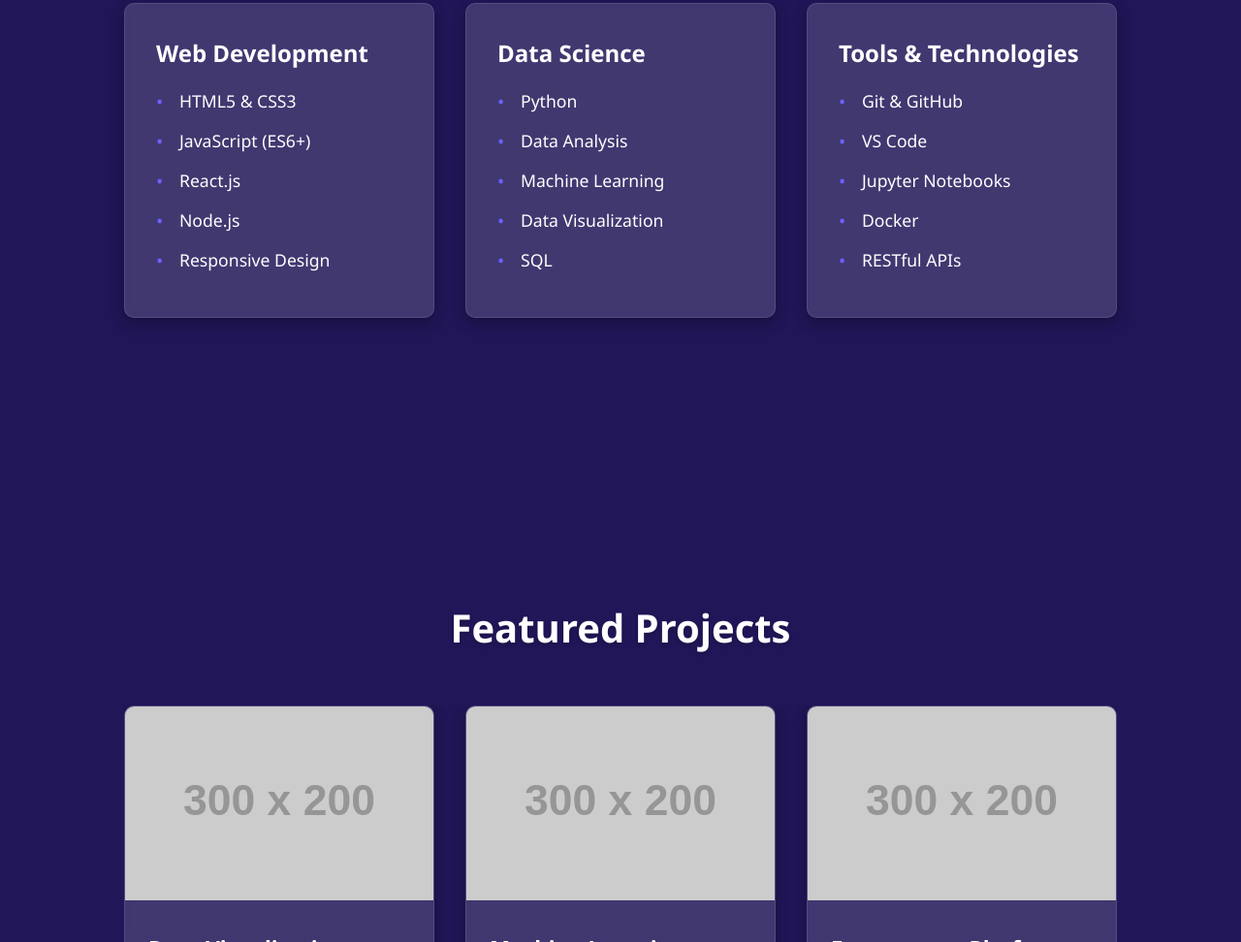
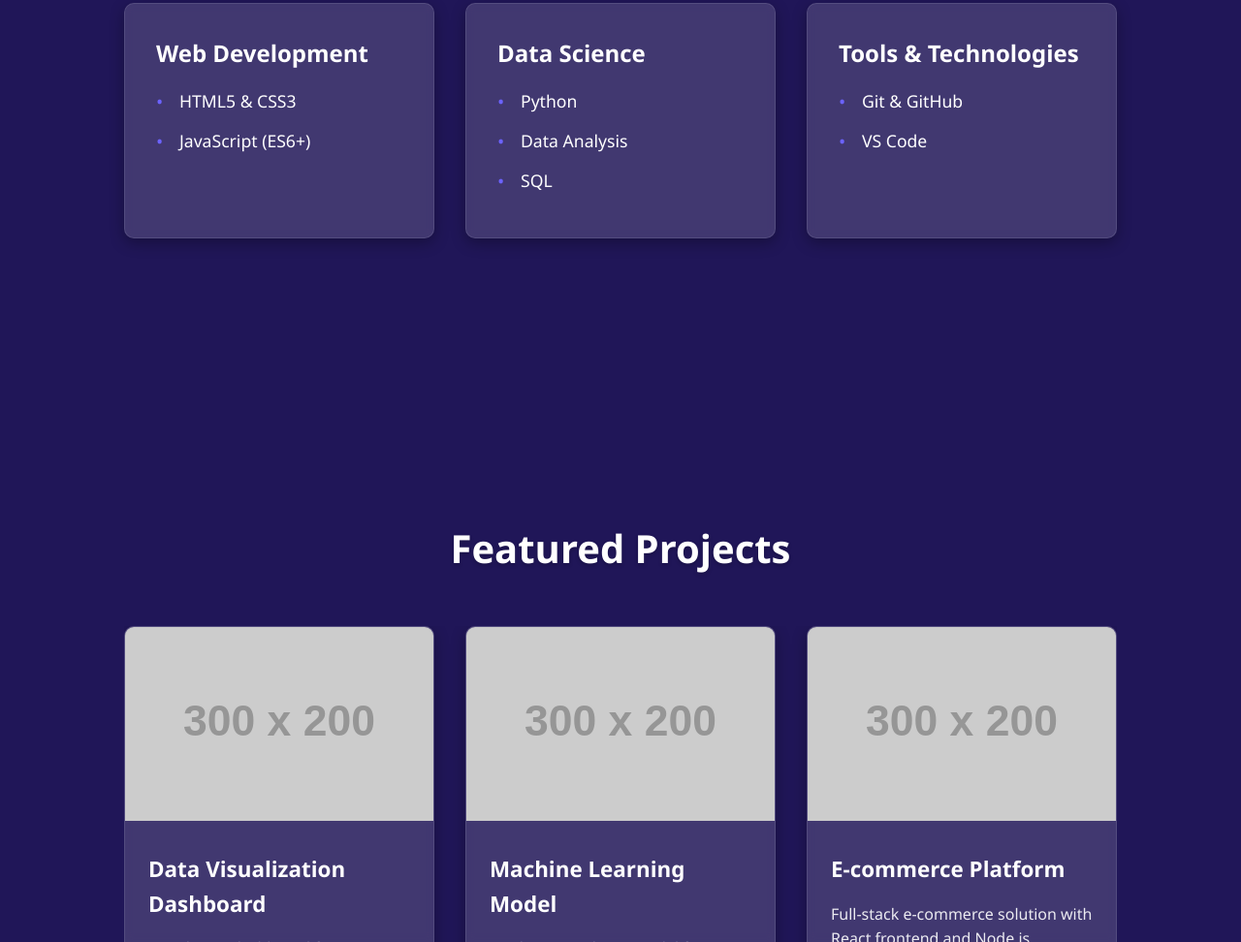
Before and after one commit to eden82/SALEMPORTFOLIO, a plain HTML site: page index.html in a window 1280 px wide. Shown: the part 1716-2688 px from the top of the page at 97% size. Drawn offline with Linux system fonts and the light colour scheme; placeholder pictures from the web are drawn by us.

Commit message:
add index.html

```diff
--- a/index.html
+++ b/index.html
@@ -72,9 +72,6 @@
           <ul>
             <li>HTML5 & CSS3</li>
             <li>JavaScript (ES6+)</li>
-            <li>React.js</li>
-            <li>Node.js</li>
-            <li>Responsive Design</li>
           </ul>
         </div>
         <div class="skill-category">
@@ -82,8 +79,6 @@
           <ul>
             <li>Python</li>
             <li>Data Analysis</li>
-            <li>Machine Learning</li>
-            <li>Data Visualization</li>
             <li>SQL</li>
           </ul>
         </div>
@@ -92,9 +87,6 @@
           <ul>
             <li>Git & GitHub</li>
             <li>VS Code</li>
-            <li>Jupyter Notebooks</li>
-            <li>Docker</li>
-            <li>RESTful APIs</li>
           </ul>
         </div>
       </div>
```
